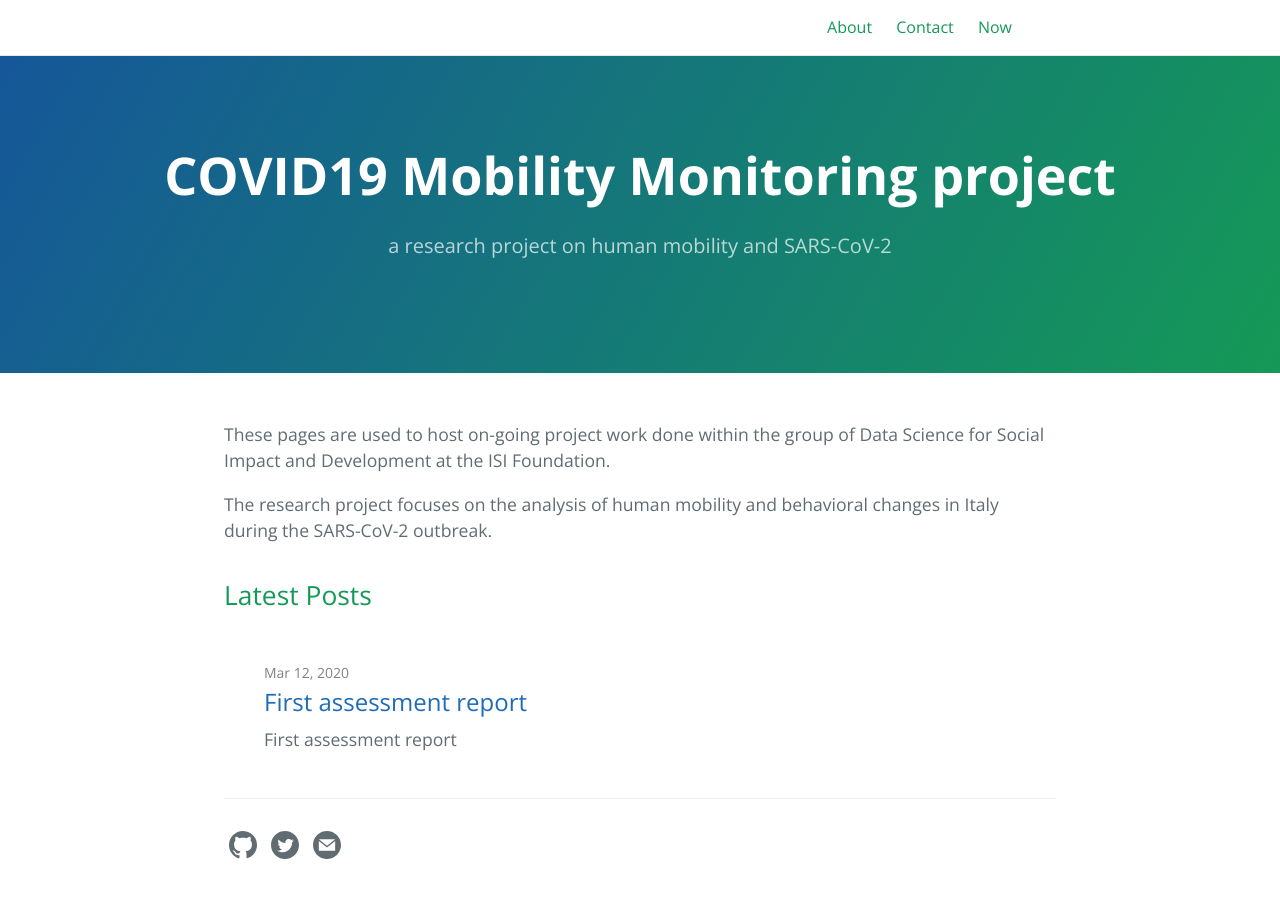
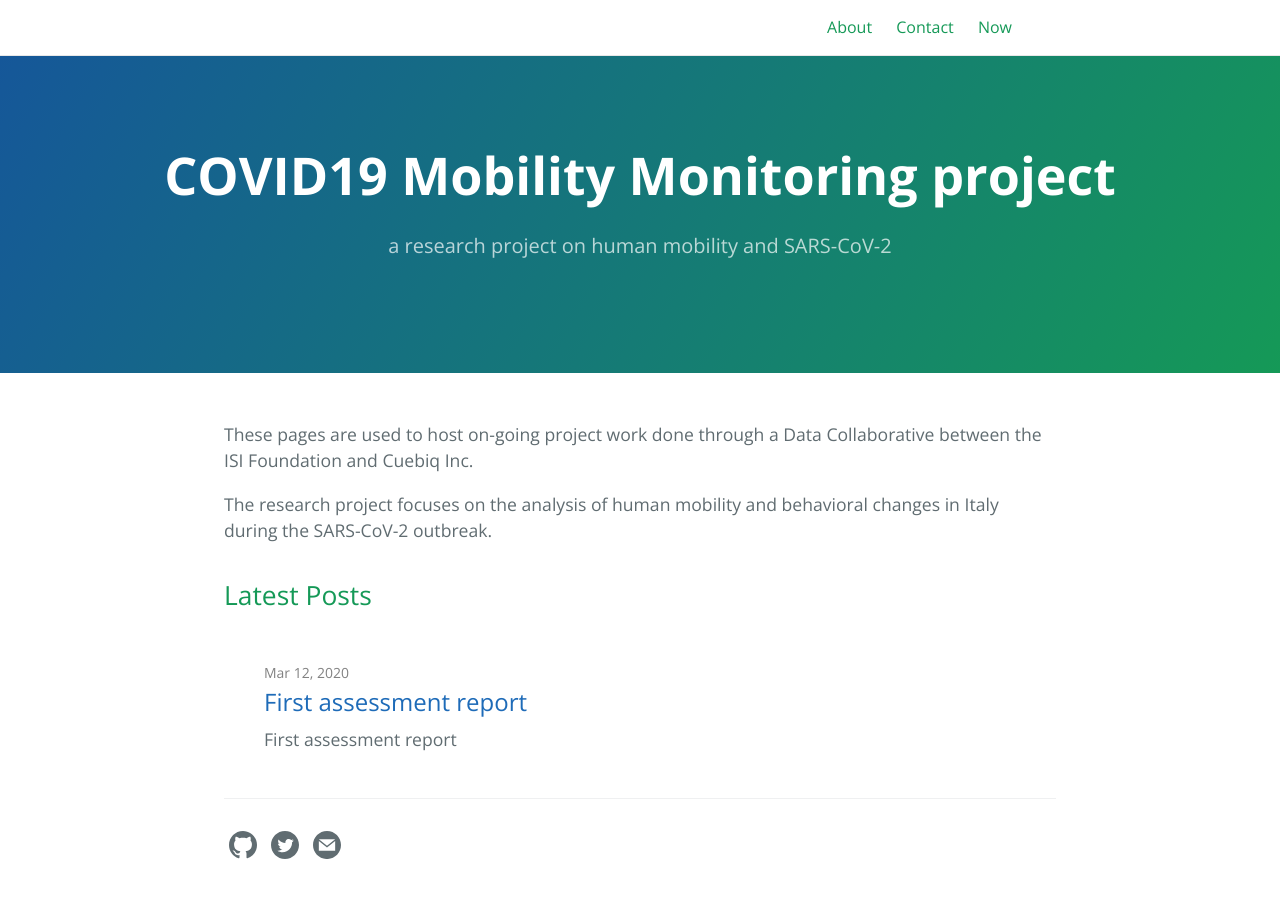
Before and after one commit to covid19mm/covid19mm.github.io, a Jekyll site: the page built from index.md, in a window 1280 px wide. Built offline with Jekyll 4.4.1, drawn with Linux system fonts in a browser that asks for light colours.

Commit message:
Update index.md

```diff
--- a/index.md
+++ b/index.md
@@ -8,6 +8,6 @@
 layout: home
 ---
 
-These pages are used to host on-going project work done within the group of Data Science for Social Impact and Development at the ISI Foundation.
+These pages are used to host on-going project work done through a Data Collaborative between the ISI Foundation and Cuebiq Inc.
 
 The research project focuses on the analysis of human mobility and behavioral changes in Italy during the SARS-CoV-2 outbreak.
```
